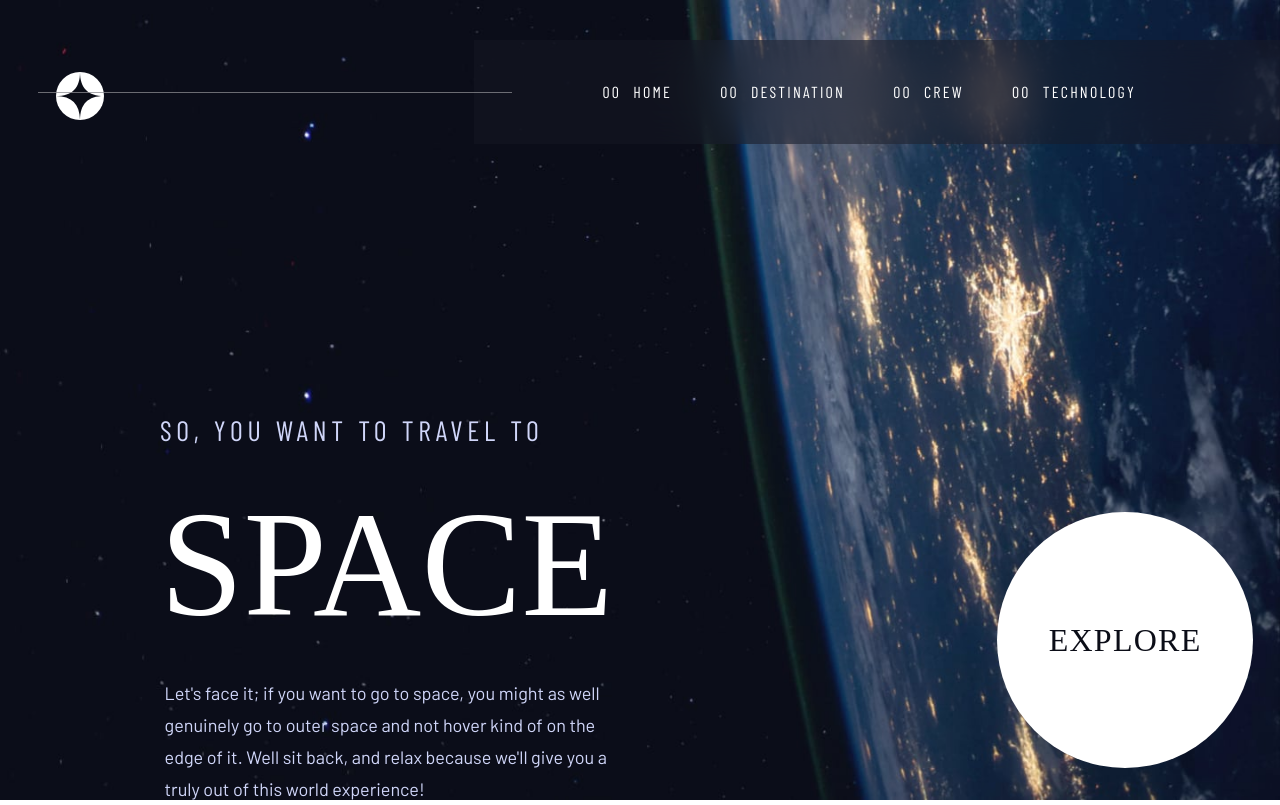
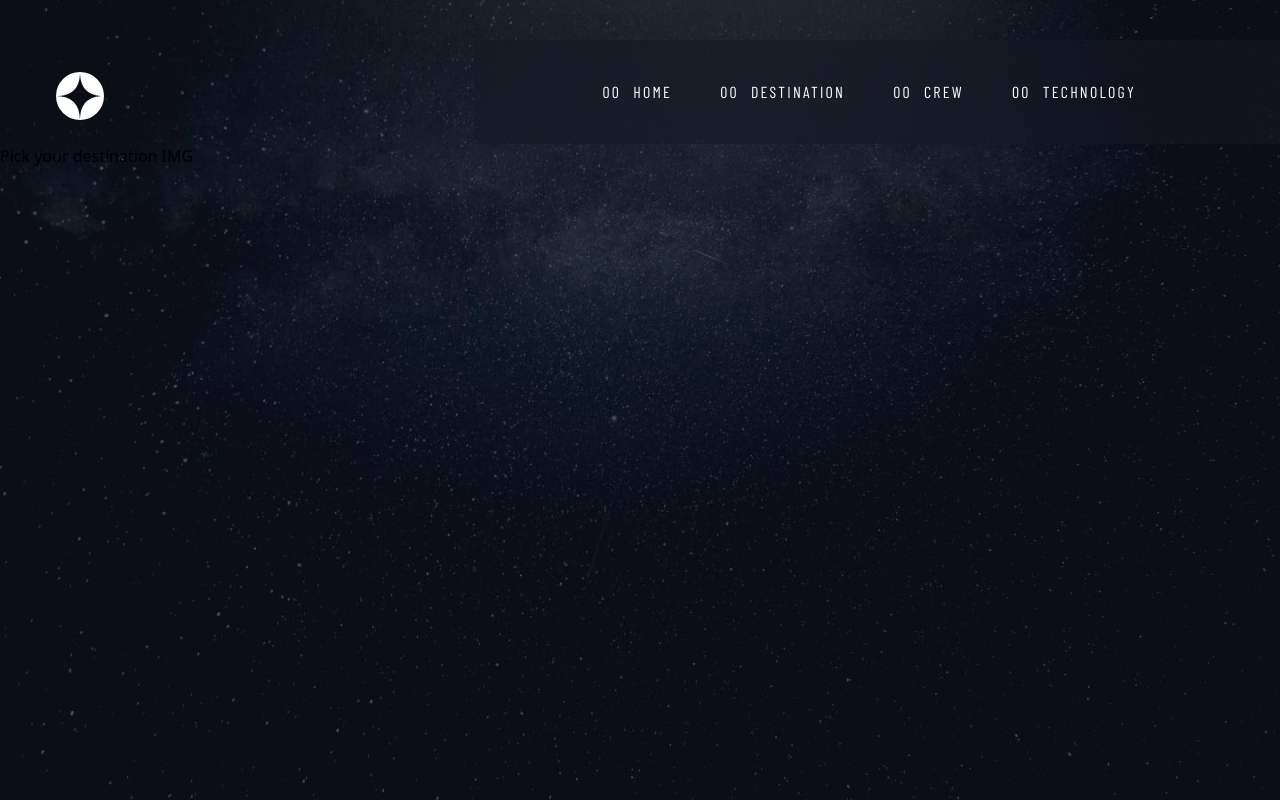
Before and after one commit to JomersDev/space-tourism, a React (Vite) app: page /destination in a window 1280 px wide. Built offline with nearby package versions, Linux system fonts and the light colour scheme; a web font is replaced by a local one.

Commit message:
created Destination page planned layout

```diff
--- a/src/App.jsx
+++ b/src/App.jsx
@@ -1,11 +1,16 @@
 import React from 'react'
-import Nav from './Components/Nav'
+import {Routes, Route} from 'react-router-dom'
 import Home from './Components/Home'
+import Destination from './Pages/Destination'
 
 function App() {
   return (
     <div>
-      <Home />
+      <Routes>
+        <Route path='/'element={<Home/>} />
+        <Route path='/destination'element={<Destination/>} />
+      </Routes>
+
     </div>
   )
 }
--- a/src/Components/Nav.jsx
+++ b/src/Components/Nav.jsx
@@ -26,7 +26,7 @@ export default function Nav() {
                 <svg xmlns="http://www.w3.org/2000/svg" width="48" height="48"><g fill="none" fillRule="evenodd"><circle cx="24" cy="24" r="24" fill="#FFF"/><path fill="#0B0D17" d="M24 0c0 16-8 24-24 24 15.718.114 23.718 8.114 24 24 0-16 8-24 24-24-16 0-24-8-24-24z"/></g></svg>
             </div>
 
-            <span className="z-10 absolute right-[48rem] bg-[#8B8B90]/75 h-[1px] w-[29.6rem]"></span>
+            <span className="z-10 absolute right-[48rem] bg-[#8B8B90]/75 h-[1px] w-[29.6rem] invisible 2xl:visible"></span>
 
             {/* desktop nav menu */}
             <ul className="hidden md:flex text-primary font-barlow-condensed tracking-[0.14rem] bg-nav xl:bg-nav/50 xl:backdrop-blur-xl">
--- /dev/null
+++ b/src/Pages/Destination.jsx
@@ -0,0 +1,17 @@
+import React from "react";
+import Nav from "../Components/Nav";
+
+export default function Destination() {
+    return (
+        <div className='bg-mobile-destination md:bg-tablet-destination xl:bg-desktop-destination min-h-screen bg-no-repeat bg-cover w-screen flex flex-col'>
+            <Nav />
+            <div>
+                <div>
+                    Pick your destination
+                    IMG
+                </div>
+
+            </div>
+      </div>
+    )
+}
--- a/tailwind.config.cjs
+++ b/tailwind.config.cjs
@@ -10,6 +10,9 @@ module.exports = {
         'mobile-home': "url(/home/background-home-mobile.jpg)",
         'tablet-home': "url(/home/background-home-tablet.jpg)",
         'desktop-home': "url(/home/background-home-desktop.jpg)",
+        'mobile-destination': "url(/destination/background-destination-mobile.jpg)",
+        'tablet-destination': "url(/destination/background-destination-tablet.jpg)",
+        'desktop-destination': "url(/destination/background-destination-desktop.jpg)",
       },
       colors: {
         'primary': '#FFFFFF',
```
